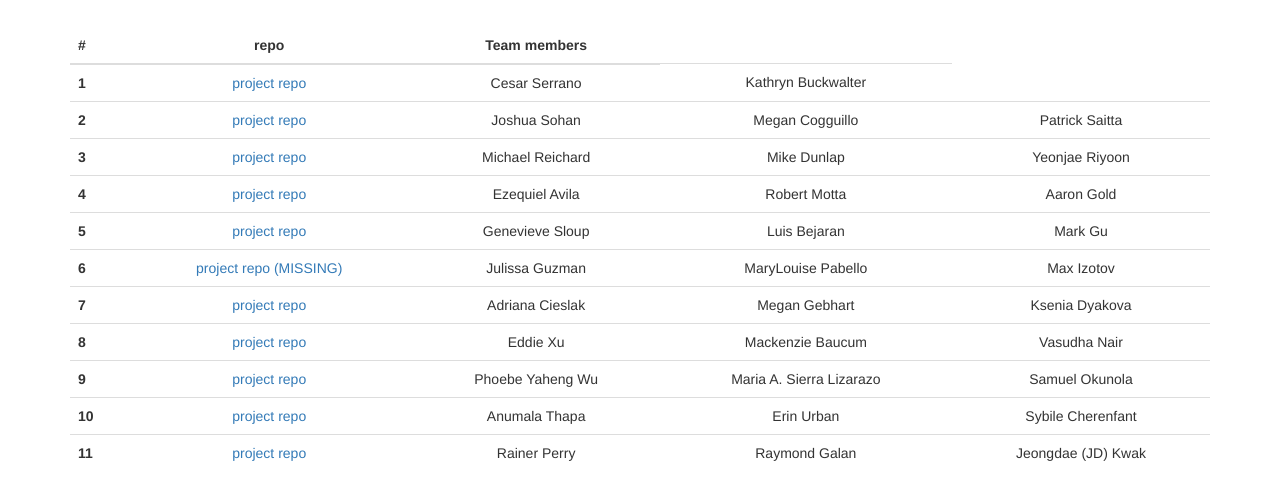
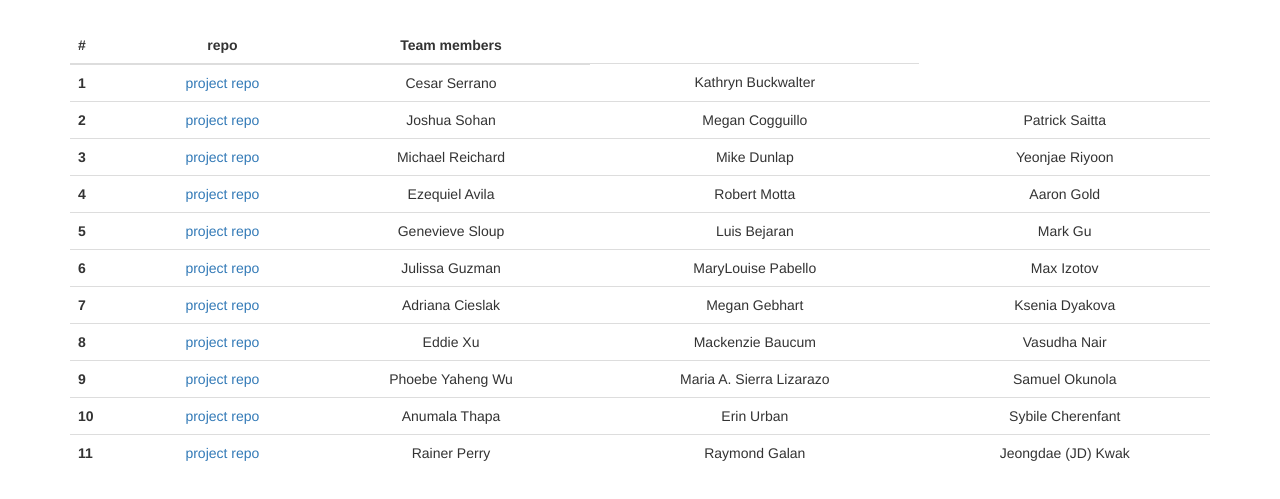
Before and after one commit to jeremygreenwald/jeremygreenwald.github.io, a plain HTML site: page etl-project.html in a window 1280 px wide. Shown: the part 159-658 px from the top of the page. Drawn offline with nearby package versions, Linux system fonts and the light colour scheme.

Commit message:
team 6 url

```diff
--- a/etl-project.html
+++ b/etl-project.html
@@ -58,7 +58,7 @@
 					</tr>
 					<tr>
 						<th scope="row">6</th>
-						<td><a href="">project repo (MISSING)</td>
+						<td><a href="https://github.com/maximizo/group6_etl_project.git">project repo</td>
 						<td>Julissa Guzman</td>
 						<td>MaryLouise Pabello</td>
 						<td>Max Izotov</td>
```
